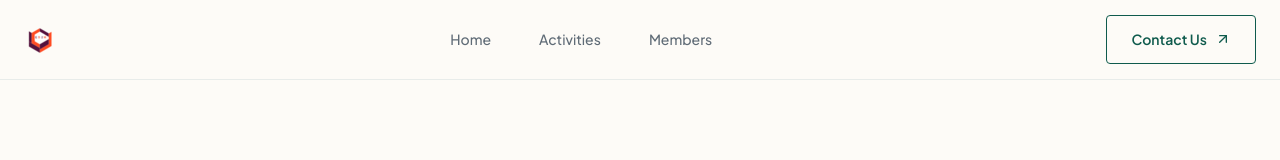
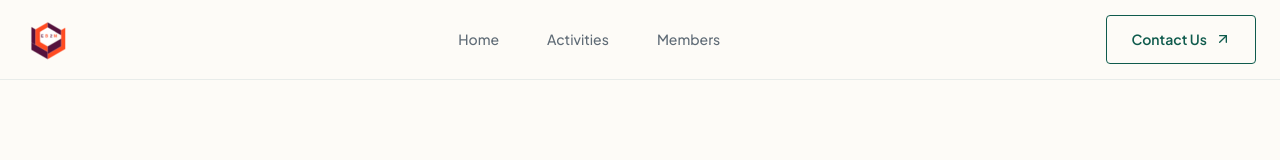
Before and after one commit to Joseph-1-Duro/official-eb2m, a Next.js app: page / in a window 1280 px wide. Shown: the top 160 px of the page. Built offline with nearby package versions, Linux system fonts and the light colour scheme; no server answers.

Commit message:
Add 48x48 logo and use it in Logo component

```diff
--- a/src/ui/components/Logo.tsx
+++ b/src/ui/components/Logo.tsx
@@ -2,7 +2,7 @@
 
 import Image from "next/image";
 import Link from "next/link";
-import logo from '../../../public/logo32.png'
+import logo from '../../../public/logo48.png'
 
 type LogoProps = {
   onClick?: () => void;
@@ -11,11 +11,7 @@ type LogoProps = {
 export default function Logo({ onClick }: LogoProps) {
   return (
     <Link href="/" className="logo" onClick={onClick}>
-    {/* <span className="logo__mark">E</span>
-      <span className="logo__text">
-        <span className="logo__text--primary">EB2M</span>
-      // </span> */}
-      <Image src={logo} alt="Logo" height={32} width={32} />
+      <Image src={logo} alt="Logo" height={48} width={48} />
     </Link>
   )
 }
```
Also changed, not shown: public/logo48.png (added).
